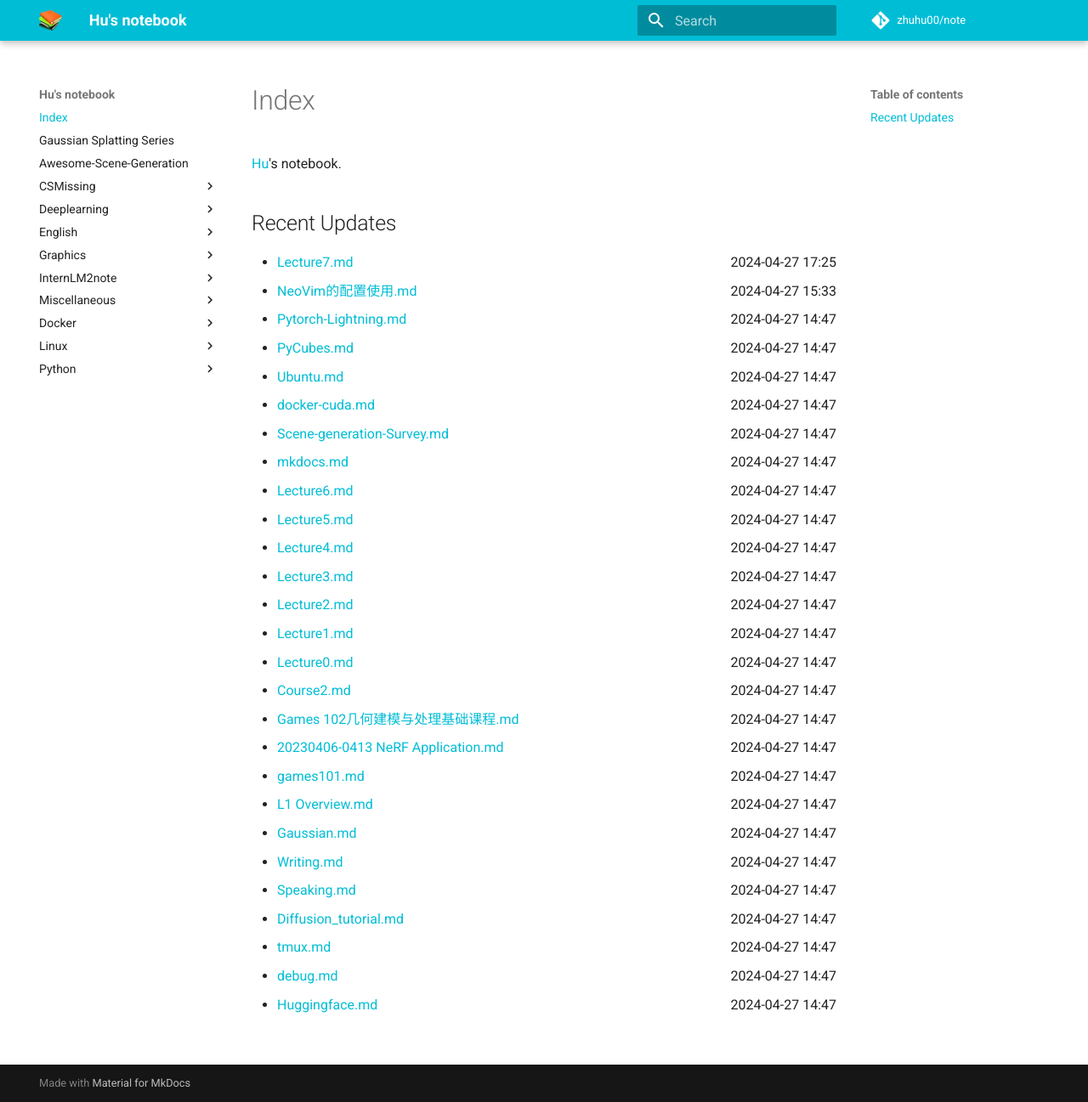
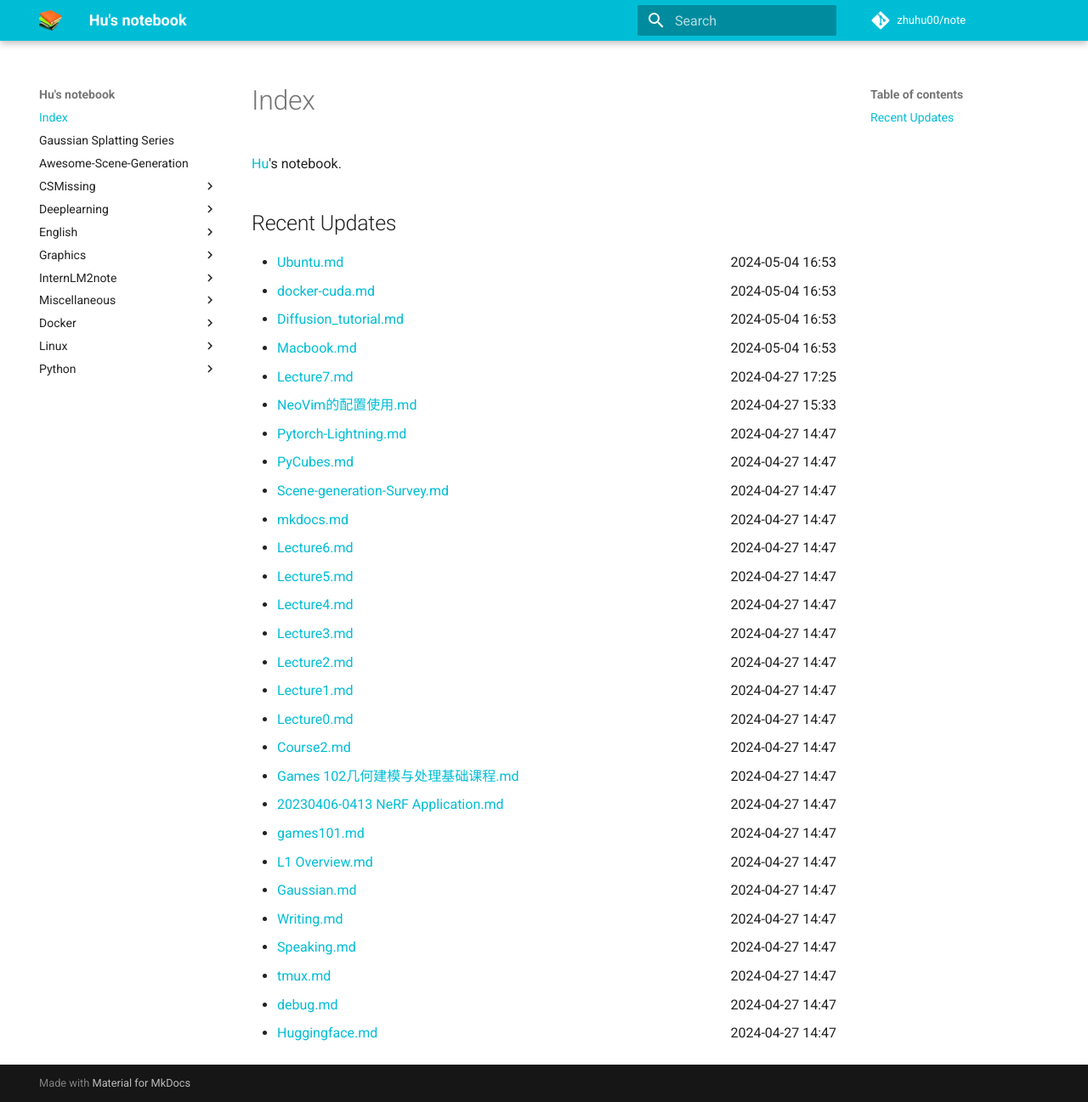
Before and after one commit to zhuhu00/note, an MkDocs documentation site: the page built from docs/index.md, in a window 1280 px wide and 1297 px high. Shown: the whole window at 85% size. Built offline with MkDocs 1.6.1 and Material for MkDocs 9.7.7, drawn with Linux system fonts in a browser that asks for light colours; comment, search, counter and statistics services are not loaded.

Commit message:
update recent

```diff
--- a/docs/index.md
+++ b/docs/index.md
@@ -4,12 +4,14 @@
 [Hu](https://zhuhu00.top/)'s notebook.
 
 ## Recent Updates
+- [Ubuntu.md](linux/Ubuntu/) <span style="float: right;">2024-05-04 16:53</span>
+- [docker-cuda.md](docker/docker-cuda/) <span style="float: right;">2024-05-04 16:53</span>
+- [Diffusion_tutorial.md](Deeplearning/Diffusion_tutorial/) <span style="float: right;">2024-05-04 16:53</span>
+- [Macbook.md](CSMissing/Macbook/) <span style="float: right;">2024-05-04 16:53</span>
 - [Lecture7.md](InternLM2note/Lecture7/) <span style="float: right;">2024-04-27 17:25</span>
 - [NeoVim的配置使用.md](CSMissing/NeoVim的配置使用/) <span style="float: right;">2024-04-27 15:33</span>
 - [Pytorch-Lightning.md](python/Pytorch-Lightning/) <span style="float: right;">2024-04-27 14:47</span>
 - [PyCubes.md](python/PyCubes/) <span style="float: right;">2024-04-27 14:47</span>
-- [Ubuntu.md](linux/Ubuntu/) <span style="float: right;">2024-04-27 14:47</span>
-- [docker-cuda.md](docker/docker-cuda/) <span style="float: right;">2024-04-27 14:47</span>
 - [Scene-generation-Survey.md](Scene-generation-Survey/) <span style="float: right;">2024-04-27 14:47</span>
 - [mkdocs.md](Miscellaneous/mkdocs/) <span style="float: right;">2024-04-27 14:47</span>
 - [Lecture6.md](InternLM2note/Lecture6/) <span style="float: right;">2024-04-27 14:47</span>
@@ -27,7 +29,6 @@
 - [Gaussian.md](Gaussian/) <span style="float: right;">2024-04-27 14:47</span>
 - [Writing.md](English/Writing/) <span style="float: right;">2024-04-27 14:47</span>
 - [Speaking.md](English/Speaking/) <span style="float: right;">2024-04-27 14:47</span>
-- [Diffusion_tutorial.md](Deeplearning/Diffusion_tutorial/) <span style="float: right;">2024-04-27 14:47</span>
 - [tmux.md](CSMissing/tmux/) <span style="float: right;">2024-04-27 14:47</span>
 - [debug.md](CSMissing/debug/) <span style="float: right;">2024-04-27 14:47</span>
 - [Huggingface.md](CSMissing/Huggingface/) <span style="float: right;">2024-04-27 14:47</span>
```
Also changed, not shown: docs/CSMissing/Macbook.md (added, +7 -0 lines), docs/Deeplearning/Diffusion_tutorial.md (+6 -0 lines), docs/docker/docker-cuda.md (+7 -2 lines), docs/linux/Ubuntu.md (+6 -1 lines).
